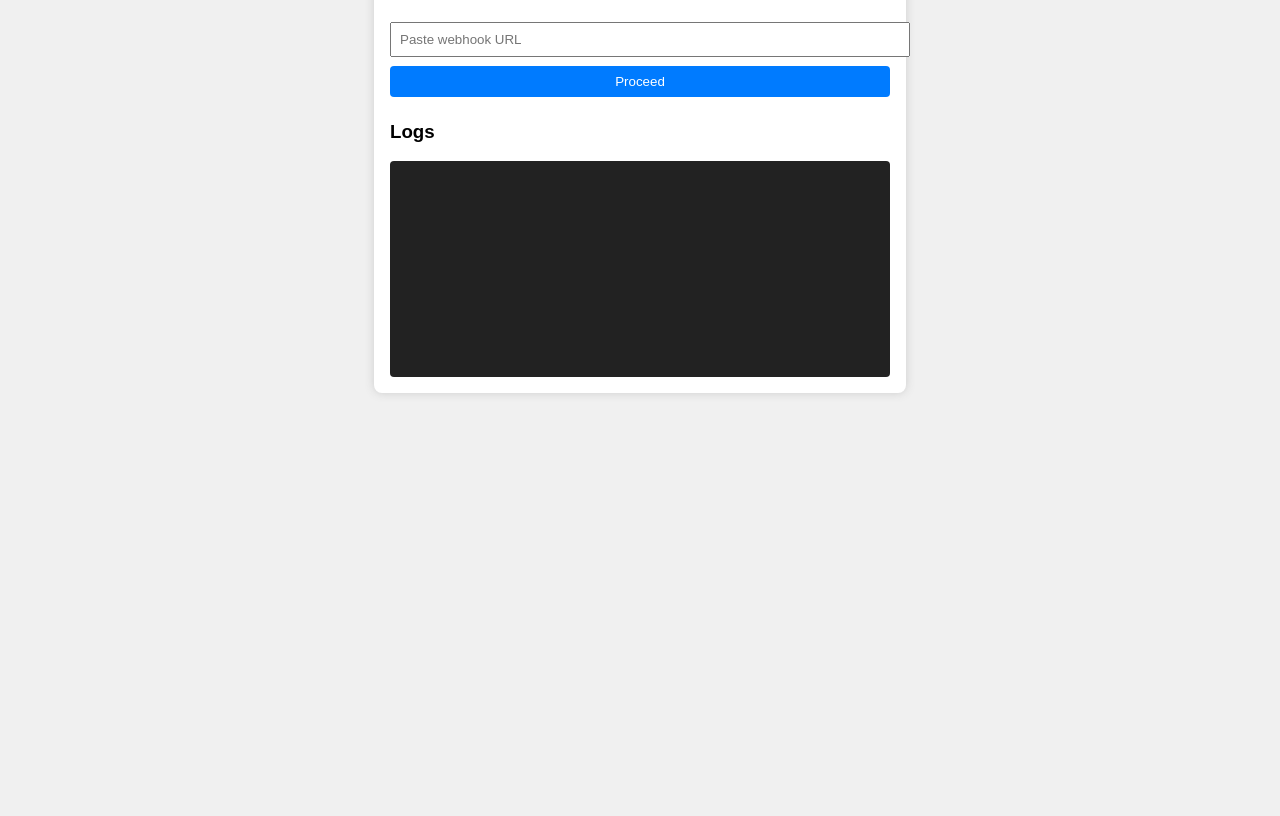
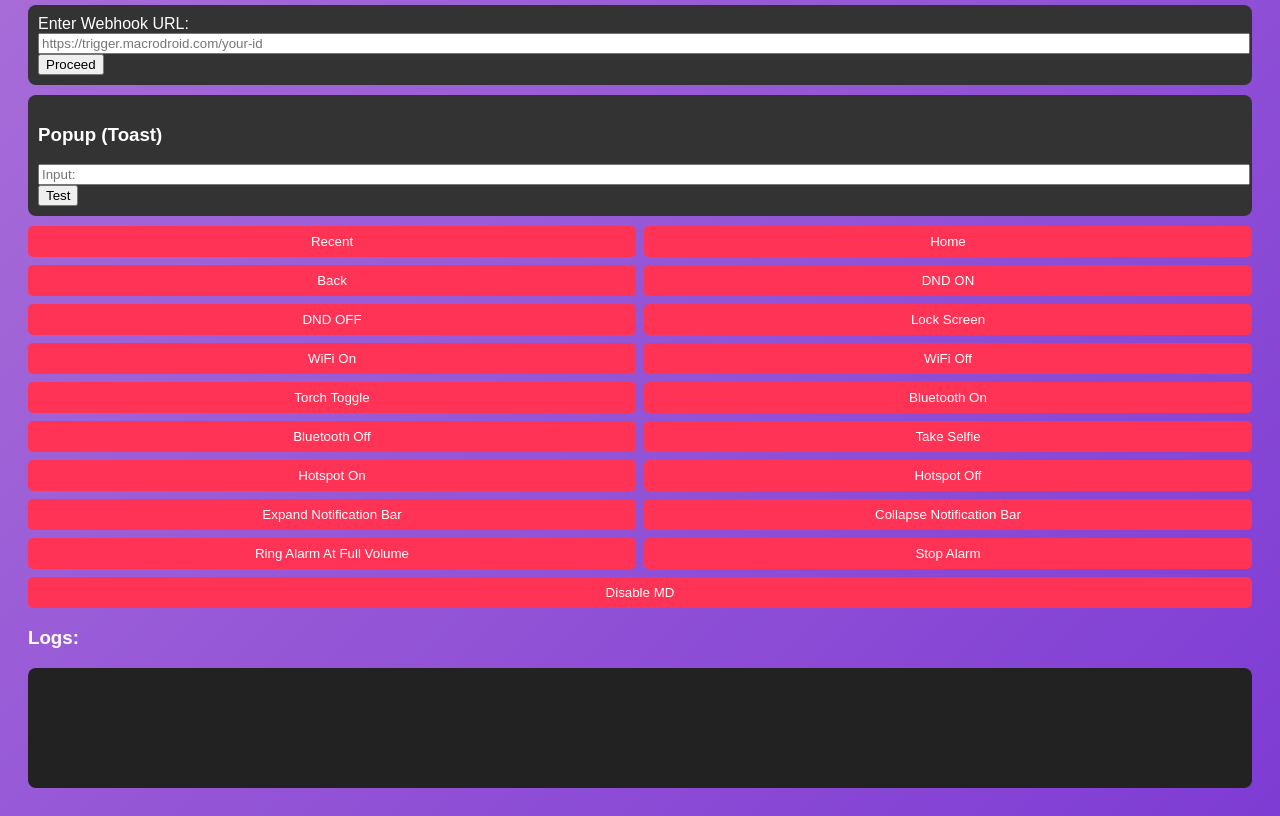
Before and after one commit to Abhisingh3307/macrodroid_webhook_site, a plain HTML site: page index.html in a window 1280 px wide. Shown: the part 91-907 px from the top of the page. Before the commit the page ends 800 px from the top, so only its background shows below. Drawn offline with Linux system fonts and the light colour scheme.

Commit message:
Update index.html

```diff
--- a/index.html
+++ b/index.html
@@ -3,75 +3,108 @@
 <head>
 <meta charset="UTF-8" />
 <meta name="viewport" content="width=device-width, initial-scale=1.0" />
-<title>MacroDroid Webhook Control Panel</title>
+<title>MacroDroid Automation</title>
 <style>
-  body { font-family: Arial,sans-serif; padding:1rem; background:#f0f0f0; }
-  #panel { background:#fff; padding:1rem; border-radius:8px; max-width:500px; margin:auto; box-shadow:0 0 10px #ccc; }
-  h2 { text-align:center; }
-  input,button { width:100%; padding:0.5rem; margin:0.3rem 0; }
-  button { background:#007bff; color:#fff; border:none; border-radius:4px; cursor:pointer; }
-  button:hover { background:#0056b3; }
-  #logBox { background:#222; color:#0f0; padding:0.5rem; height:200px; overflow-y:auto; font-family:monospace; border-radius:4px; }
-  #commands { display:none; max-height:400px; overflow-y:auto; }
+  body {
+    background: linear-gradient(135deg, #a96ed8, #7e3cd4);
+    font-family: Arial, sans-serif;
+    padding: 20px;
+    color: #fff;
+  }
+  .box {
+    background: #333;
+    padding: 10px;
+    border-radius: 8px;
+    margin: 10px 0;
+  }
+  h2 {
+    text-align: center;
+    color: #0ff;
+  }
+  .actions {
+    display: flex;
+    flex-wrap: wrap;
+    gap: 8px;
+  }
+  .actions button {
+    background: #f35;
+    border: none;
+    padding: 8px;
+    border-radius: 5px;
+    color: white;
+    cursor: pointer;
+    flex: 1 1 45%;
+  }
+  .log {
+    background: #222;
+    padding: 10px;
+    border-radius: 8px;
+    min-height: 100px;
+    overflow-y: auto;
+  }
 </style>
 </head>
 <body>
-  <div id="panel">
-    <h2>MacroDroid Webhook Control</h2>
-    <input id="webhookUrl" placeholder="Paste webhook URL" />
-    <button id="proceedBtn">Proceed</button>
-    <div id="commands"></div>
-    <h3>Logs</h3>
-    <div id="logBox"></div>
-  </div>
+
+<h2>MacroDroid Automation</h2>
+
+<div class="box">
+  <label>Enter Webhook URL:</label><br/>
+  <input id="webhookInput" placeholder="https://trigger.macrodroid.com/your-id" style="width:100%;" /><br/>
+  <button onclick="setUrl()">Proceed</button>
+</div>
+
+<div class="box">
+  <h3>Popup (Toast)</h3>
+  <input id="toastInput" placeholder="Input:" style="width:100%;" />
+  <button onclick="sendCommand('popup', { message: document.getElementById('toastInput').value })">Test</button>
+</div>
+
+<div class="actions">
+  <!-- Buttons as per your screenshot's labels -->
+  <button onclick="sendCommand('recent')">Recent</button>
+  <button onclick="sendCommand('home')">Home</button>
+  <button onclick="sendCommand('back')">Back</button>
+  <button onclick="sendCommand('dndOn')">DND ON</button>
+  <button onclick="sendCommand('dndOff')">DND OFF</button>
+  <button onclick="sendCommand('lockScreen')">Lock Screen</button>
+  <button onclick="sendCommand('wifiOn')">WiFi On</button>
+  <button onclick="sendCommand('wifiOff')">WiFi Off</button>
+  <button onclick="sendCommand('torchToggle')">Torch Toggle</button>
+  <button onclick="sendCommand('bluetoothOn')">Bluetooth On</button>
+  <button onclick="sendCommand('bluetoothOff')">Bluetooth Off</button>
+  <button onclick="sendCommand('takeSelfie')">Take Selfie</button>
+  <button onclick="sendCommand('hotspotOn')">Hotspot On</button>
+  <button onclick="sendCommand('hotspotOff')">Hotspot Off</button>
+  <button onclick="sendCommand('expandNotificationBar')">Expand Notification Bar</button>
+  <button onclick="sendCommand('collapseNotificationBar')">Collapse Notification Bar</button>
+  <button onclick="sendCommand('ringAlarmAtFullVolume')">Ring Alarm At Full Volume</button>
+  <button onclick="sendCommand('stopAlarm')">Stop Alarm</button>
+  <button onclick="sendCommand('disableMd')">Disable MD</button>
+  <!-- Add remaining commands as per your UI -->
+</div>
+
+<h3>Logs:</h3>
+<div class="log" id="logBox"></div>
 
 <script>
-  const webhookUrlInput = document.getElementById('webhookUrl');
-  const proceedBtn = document.getElementById('proceedBtn');
-  const commandsDiv = document.getElementById('commands');
-  const logBox = document.getElementById('logBox');
-
-  // Example list of 29 MacroDroid actions
-  const actionNames = [
-    "Enable WiFi","Enable Bluetooth","Toggle Silent Mode","Start Music",
-    "Stop Music","Take Screenshot","Open Browser","Flashlight On","Flashlight Off",
-    "Send Notification","Show Toast","Vibrate","Set Volume","Play Sound","Launch App",
-    "Enable Mobile Data","Disable Mobile Data","Speak Text","Take Photo","Record Video",
-    "Lock Device","Unlock Device","Battery Saver On","Battery Saver Off","Reboot Device",
-    "Location On","Location Off","Airplane Mode On","Airplane Mode Off"
-  ];
-
-  proceedBtn.onclick = () => {
-    if (!webhookUrlInput.value.trim()) return alert('Please enter webhook URL first!');
-    webhookUrlInput.disabled = true;
-    proceedBtn.disabled = true;
-    commandsDiv.innerHTML = '';
-    commandsDiv.style.display = 'block';
-    actionNames.forEach((name, idx) => {
-      const btn = document.createElement('button');
-      btn.innerText = name;
-      btn.onclick = () => triggerCommand(name, idx+1);
-      commandsDiv.appendChild(btn);
-    });
-  };
-
-  function triggerCommand(name, index) {
-    const baseUrl = webhookUrlInput.value.trim();
-    const fullUrl = `${baseUrl}?action=${encodeURIComponent(name)}`;
-    fetch(fullUrl)
-      .then(res => {
-        log(`✅ ${name} triggered successfully`);
-      })
-      .catch(err => {
-        log(`❌ ${name} failed`);
-      });
+let webhookUrl = '';
+function setUrl() {
+  webhookUrl = document.getElementById('webhookInput').value.trim();
+  log('Webhook URL set.');
+}
+function log(msg) {
+  document.getElementById('logBox').innerHTML += msg + '<br>';
+}
+function sendCommand(command, params = {}) {
+  if (!webhookUrl) {
+    log('Error: Please set Webhook URL.');
+    return;
   }
-
-  function log(msg) {
-    const timestamp = new Date().toLocaleTimeString();
-    logBox.innerText += `[${timestamp}] ${msg}\n`;
-    logBox.scrollTop = logBox.scrollHeight;
-  }
+  fetch(`${webhookUrl}?command=${command}&${new URLSearchParams(params)}`)
+    .then(res => log(`${command}: Success`))
+    .catch(err => log(`${command}: Failed (${err})`));
+}
 </script>
 </body>
 </html>
```
